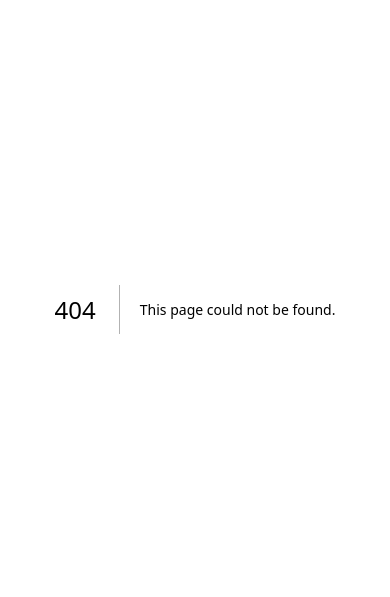
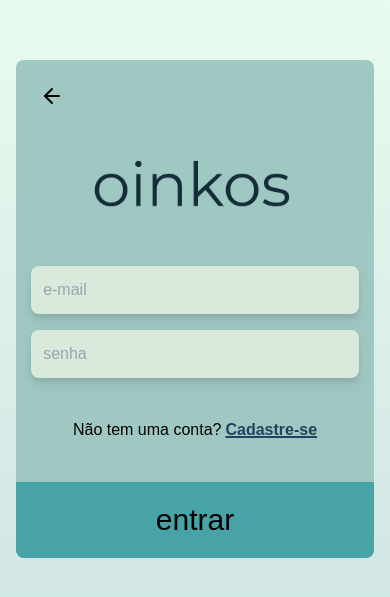
Before and after one commit to oinkos-finance/oinkos-website, a Next.js app: page /login in a window 390 px wide. Before the commit this address had no page. Shown: the part 113-710 px from the top of the page. Built offline with nearby package versions, Linux system fonts and the light colour scheme.

Commit message:
adiciona card de login e suas informacoes, ja tornando responsivo

```diff
--- /dev/null
+++ b/app/login/page.tsx
@@ -0,0 +1,28 @@
+import { ArrowLeft } from "lucide-react";
+import Image from "next/image";
+import Link from "next/link";
+
+export default function Login() {
+    return (
+        <div className="flex bg-gradient-to-b from-[#ECFFEF] to-[#CCE2E4] items-center justify-center min-h-screen">
+            <form className="w-11/12 md:w-1/2 lg:w-2/5 bg-[#A0C8C3] flex flex-col justify-center gap-10 items-center rounded-lg">
+                <div className="w-full flex flex-col justify-center items-center">
+                    <span className="w-full p-6">
+                        <ArrowLeft className="text-black hover:text-[#252558] cursor-pointer"/>
+                    </span>
+                    <Image src="/LoginOinkos.png" alt="logo" width={250} height={250} />
+                </div>
+                <div className="flex flex-col w-full items-center justify-center gap-4">
+                    <input name="email" placeholder="e-mail" className="bg-[#D9E9DC] p-3 rounded-lg drop-shadow-lg w-11/12 md:w-2/3 text-[#051A29] "></input>
+                    <input type="password" name="email" placeholder="senha" className="bg-[#D9E9DC] p-3 rounded-lg drop-shadow-lg w-11/12 md:w-2/3 text-[#051A29]"></input>
+                </div>
+                <div className="flex gap-1 md:gap-2">
+                    <span className="text-[#020202] text-md md:text-lg lg:text-xl">Não tem uma conta? </span>
+                    <Link href="/cadastro" className="text-[#20445f] text-md md:text-lg lg:text-xl font-bold underline decoration-[1.5px] hover:text-[#2b516e]">Cadastre-se</Link>
+                </div>
+                <button type="submit" className="w-full bg-[#48A3A7] hover:bg-[#41999e] text-black p-5 text-3xl rounded-b-lg transition ease-in-out  ">entrar</button>
+
+            </form>
+        </div>
+    );
+}
```
Also changed, not shown: package.json (+6 -5 lines), public/LoginOinkos.png (added), 1 other file (tests, documents, lock files or other folders).
